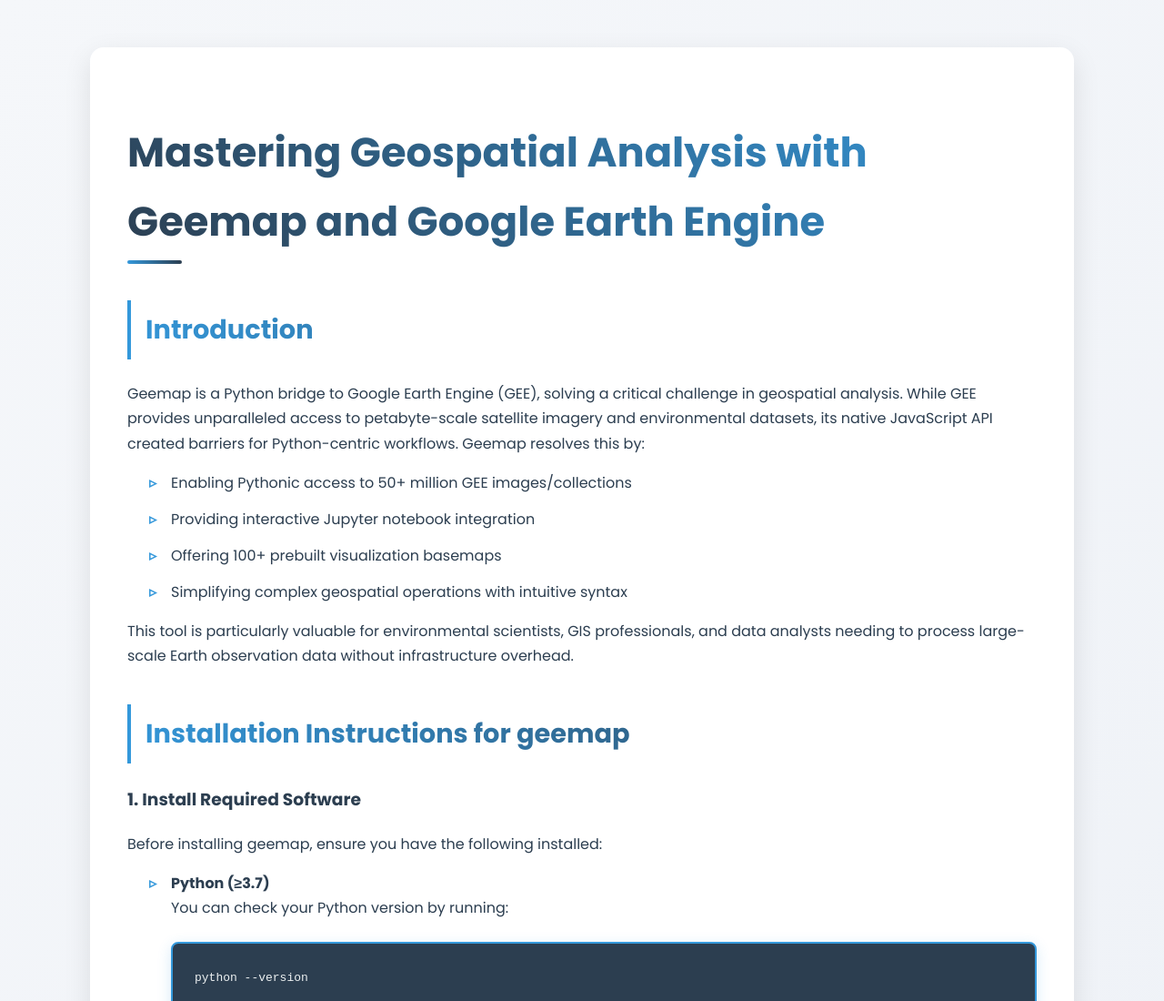
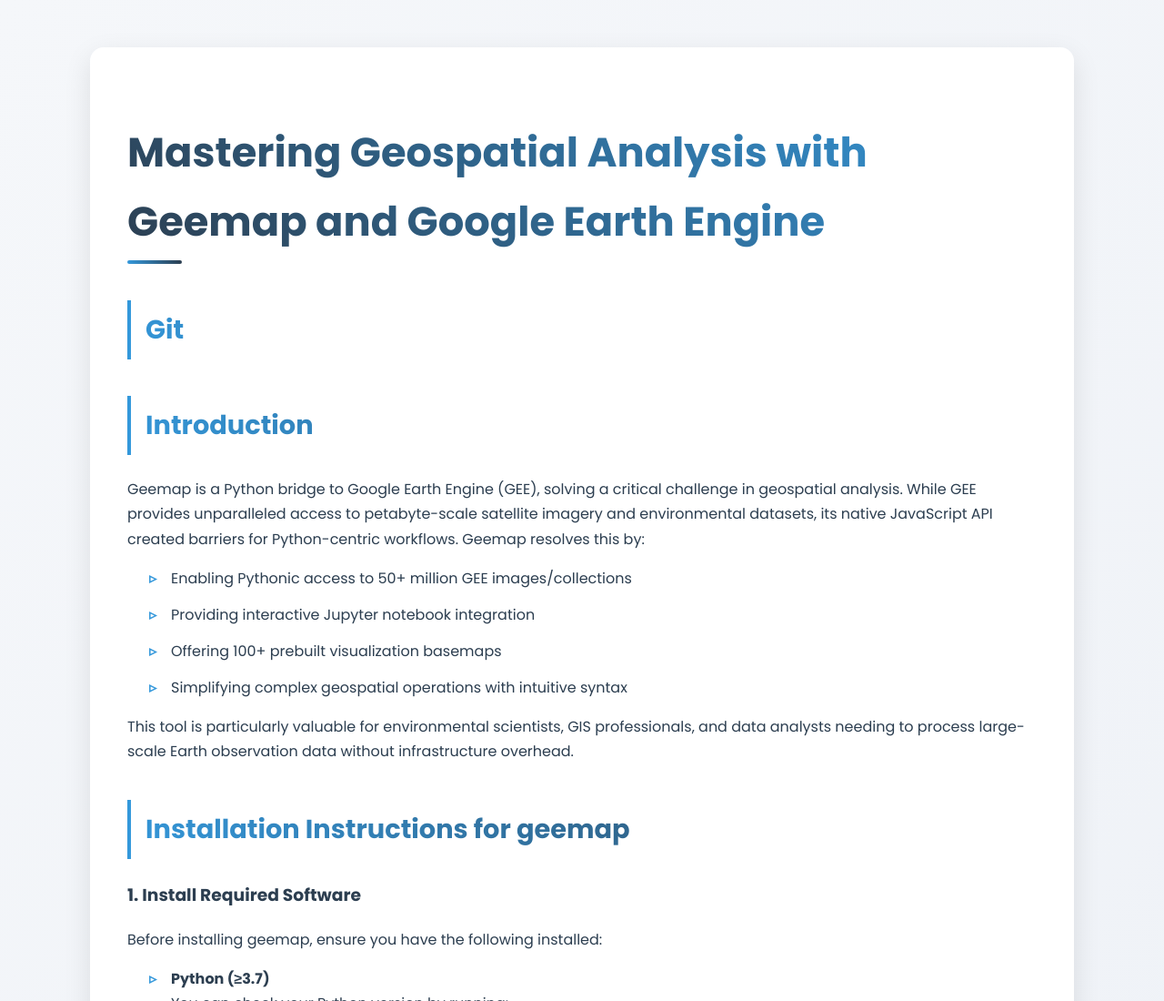
Before and after one commit to Sayeed-06/Exposition, a plain HTML site: page index.html in a window 1280 px wide. Shown: the top 1100 px of the page at 91% size. Drawn offline with Linux system fonts and the light colour scheme.

Commit message:
Update index.html

```diff
--- a/index.html
+++ b/index.html
@@ -216,6 +216,7 @@
             <!-- 1. Title -->
             <header>
                 <h1>Mastering Geospatial Analysis with Geemap and Google Earth Engine</h1>
+                <a href= "https://github.com/Sayeed-06/Exposition"><h2>Git </h2></a>
             </header>
 
             <!-- 2. Introduction -->
```
